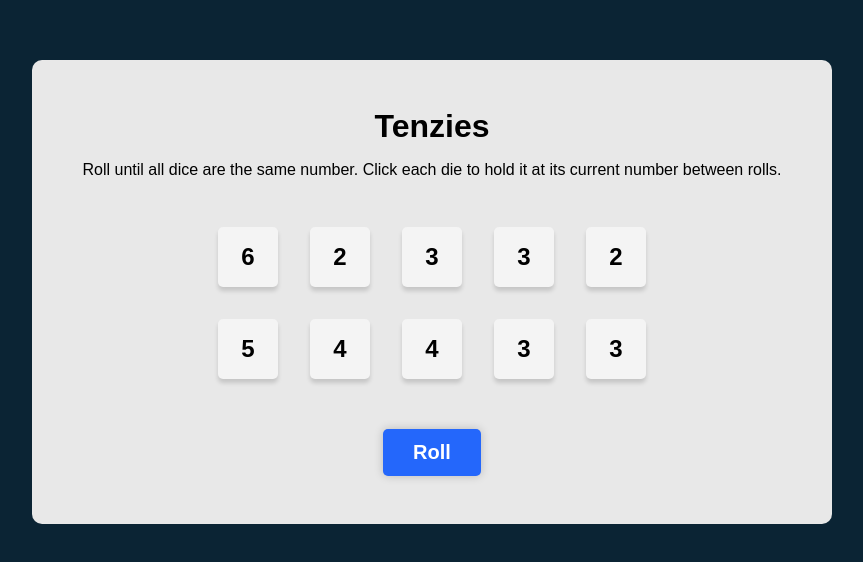
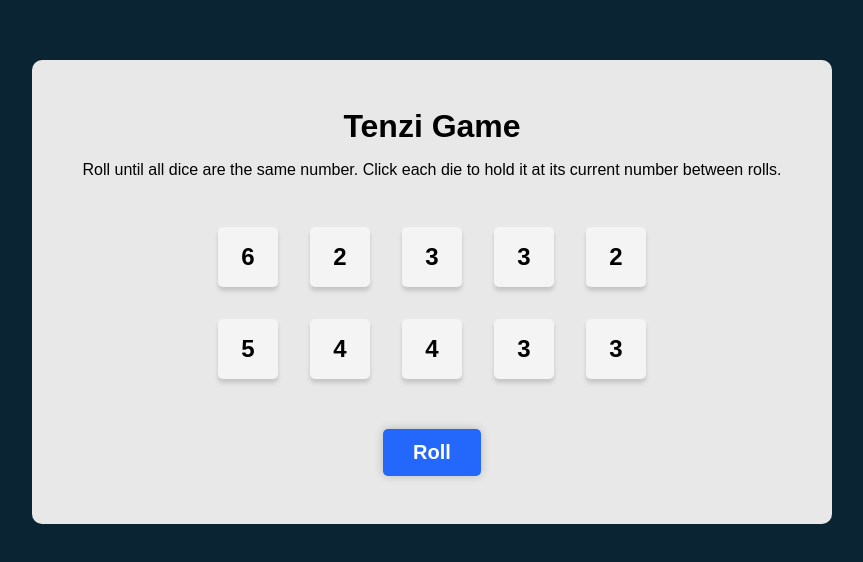
Before and after one commit to dannychung30/tenzies, a React (Vite) app: page / in a window 1280 px wide. Shown: the part 108-670 px from the top of the page, without its empty margins (208-1071 px from the left). Built offline with nearby package versions, Linux system fonts and the light colour scheme.

Commit message:
Change game title

```diff
--- a/src/Components/App.jsx
+++ b/src/Components/App.jsx
@@ -82,7 +82,7 @@ export default function App() {
             }
             <div className="game">
                 <section className="game-intro">
-                    <h1>Tenzies</h1>
+                    <h1>Tenzi Game</h1>
                     <p>Roll until all dice are the same number. Click each die to hold it at its current number between rolls.</p>
                 </section>
                 <div className="dice">
```
